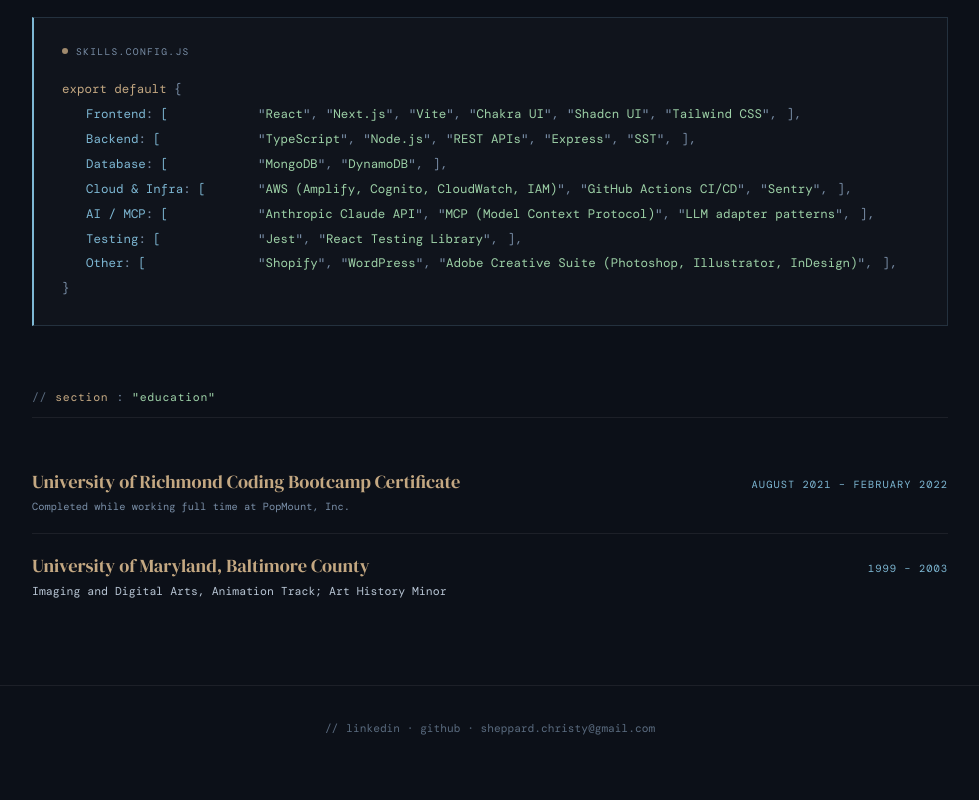
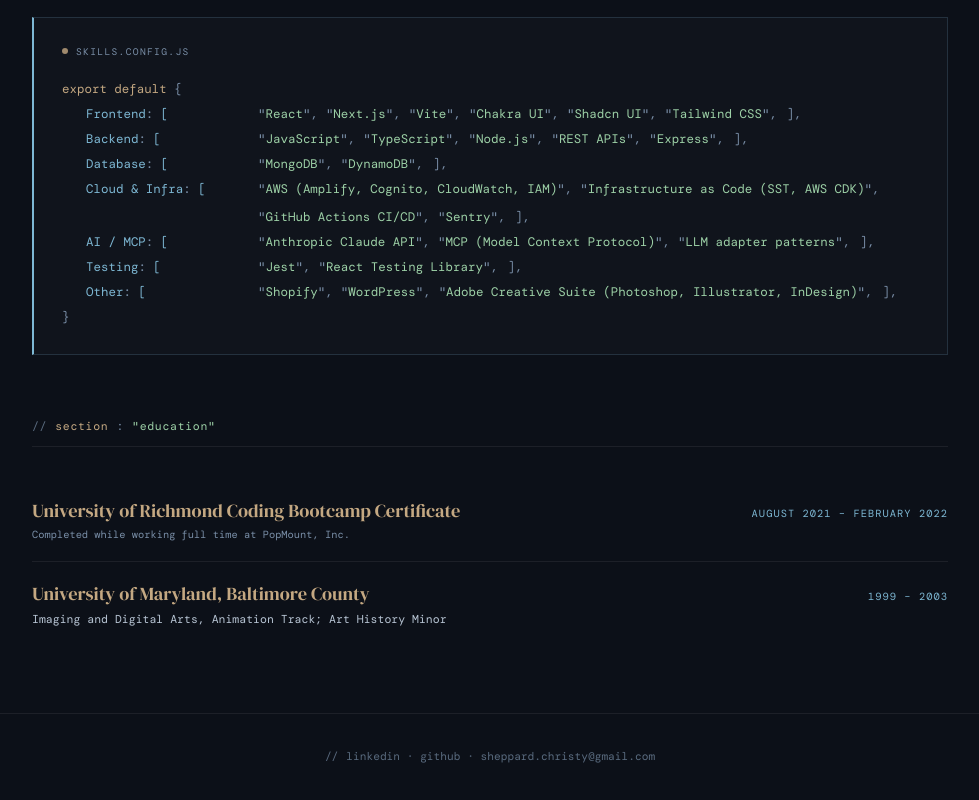
Before and after one commit to cshepscorp/christinasheppard-portfolio, a React (Vite) app: page /resume in a window 1280 px wide. Shown: the part 2214-3014 px from the top of the page, without its empty margins (150-1129 px from the left). Before the commit the page ends 2985 px from the top, so only its background shows below. Built offline with nearby package versions, Linux system fonts and the light colour scheme; a web font is replaced by a local one.

Commit message:
chore: updated portfolio and skills

```diff
--- a/src/data/resume.js
+++ b/src/data/resume.js
@@ -21,7 +21,7 @@
 // ──────────────────────────────────────────────────────────────────────────
 
 // Bump this when you replace the PDF. Any string change invalidates caches.
-export const RESUME_PDF_VERSION = '2026-06-05'
+export const RESUME_PDF_VERSION = '2026-07-08'
 
 // export const RESUME_PDF_PATH = `/christy_sheppard_resume.pdf?v=${RESUME_PDF_VERSION}`
 export const RESUME_PDF_PATH = '/christy_sheppard_resume.pdf'
@@ -58,9 +58,9 @@
 // Skills — categories and ordering exactly as they appear in the PDF.
 export const SKILLS = [
   { key: 'Frontend', values: ['React', 'Next.js', 'Vite', 'Chakra UI', 'Shadcn UI', 'Tailwind CSS'] },
-  { key: 'Backend', values: ['TypeScript', 'Node.js', 'REST APIs', 'Express', 'SST'] },
+  { key: 'Backend', values: ['JavaScript', 'TypeScript', 'Node.js', 'REST APIs', 'Express'] },
   { key: 'Database', values: ['MongoDB', 'DynamoDB'] },
-  { key: 'Cloud & Infra', values: ['AWS (Amplify, Cognito, CloudWatch, IAM)', 'GitHub Actions CI/CD', 'Sentry'] },
+  { key: 'Cloud & Infra', values: ['AWS (Amplify, Cognito, CloudWatch, IAM)', 'Infrastructure as Code (SST, AWS CDK)', 'GitHub Actions CI/CD', 'Sentry'] },
   { key: 'AI / MCP', values: ['Anthropic Claude API', 'MCP (Model Context Protocol)', 'LLM adapter patterns'] },
   { key: 'Testing', values: ['Jest', 'React Testing Library'] },
   { key: 'Other', values: ['Shopify', 'WordPress', 'Adobe Creative Suite (Photoshop, Illustrator, InDesign)'] },
```
Also changed, not shown: 1 other file (tests, documents, lock files or other folders).
